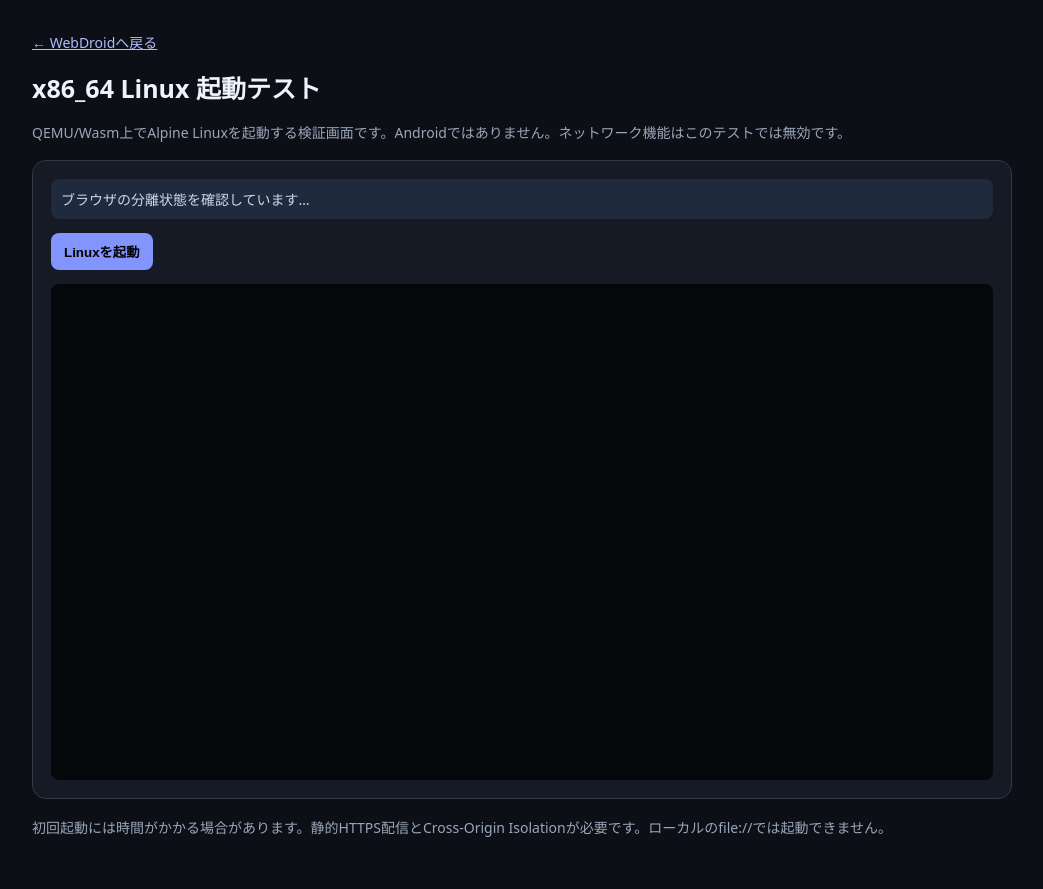
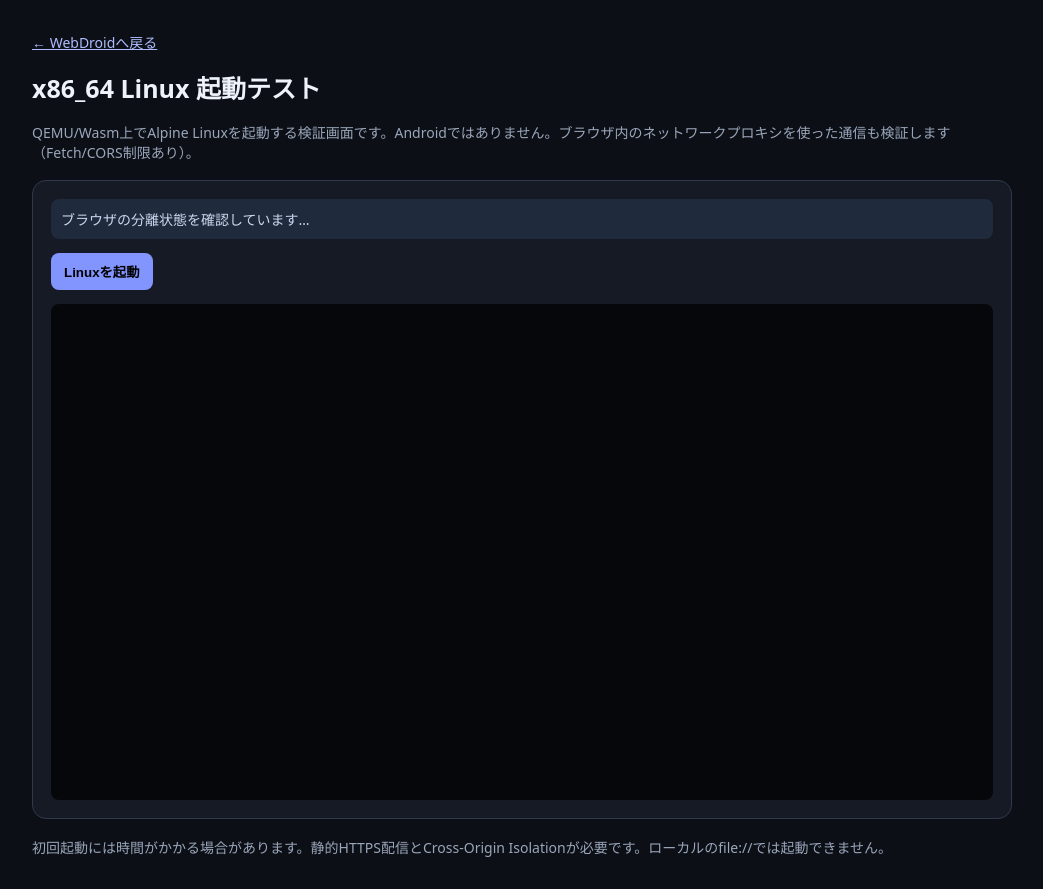
Before and after one commit to Madakari548/Project, a website: page webdroid/qemu-smoke/alpine-x86_64.html in a window 1280 px wide. Shown: the whole page, without its empty margins (118-1161 px from the left). Drawn offline with nearby package versions, Linux system fonts and the light colour scheme.

Commit message:
Correct x86_64 smoke page networking status

```diff
--- a/webdroid/qemu-smoke/alpine-x86_64.html
+++ b/webdroid/qemu-smoke/alpine-x86_64.html
@@ -20,7 +20,7 @@ body{margin:0;background:#0c0f16;color:#edf2fb;font:14px system-ui,sans-serif}ma
 <main>
 <p><a href="../index.html">← WebDroidへ戻る</a></p>
 <h1>x86_64 Linux 起動テスト</h1>
-<p class="muted">QEMU/Wasm上でAlpine Linuxを起動する検証画面です。Androidではありません。ネットワーク機能はこのテストでは無効です。</p>
+<p class="muted">QEMU/Wasm上でAlpine Linuxを起動する検証画面です。Androidではありません。ブラウザ内のネットワークプロキシを使った通信も検証します（Fetch/CORS制限あり）。</p>
 <div class="panel">
 <div id="status" class="status">ブラウザの分離状態を確認しています…</div>
 <p><button id="start">Linuxを起動</button></p>
```
